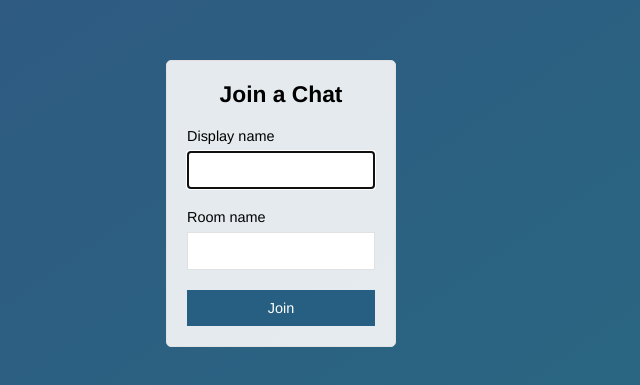
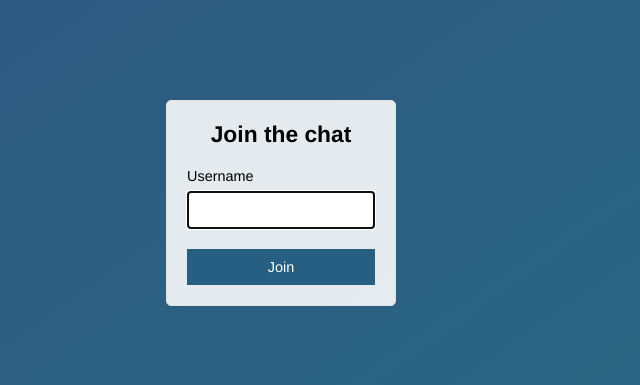
Before and after one commit to jogilvyt/node-chat-app, a website: page public/index.html in a window 1280 px wide. Shown: the part 197-582 px from the top of the page, without its empty margins (359-999 px from the left). Drawn offline with Linux system fonts and the light colour scheme.

Commit message:
Changed login screen

```diff
--- a/public/index.html
+++ b/public/index.html
@@ -10,16 +10,16 @@
     <div class="centered-form__form">
       <form action="/chat.html">
         <div class="form-field">
-          <h3>Join a Chat</h3>
+          <h3>Join the chat</h3>
         </div>
         <div class="form-field">
-          <label for="name">Display name</label>
+          <label for="name">Username</label>
           <input type="text" name="name" autofocus />
+          <input type="hidden" name="room" value="ChatRoom" />
         </div>
-        <div class="form-field">
+        <!-- <div class="form-field">
           <label for="room">Room name</label>
-          <input type="text" name="room" />
-        </div>
+        </div> -->
         <div class="form-field">
           <button type="submit">Join</button>
         </div>
```
